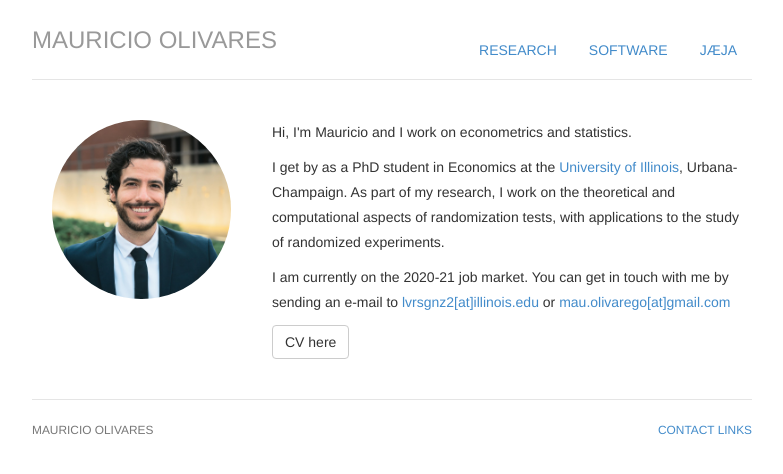
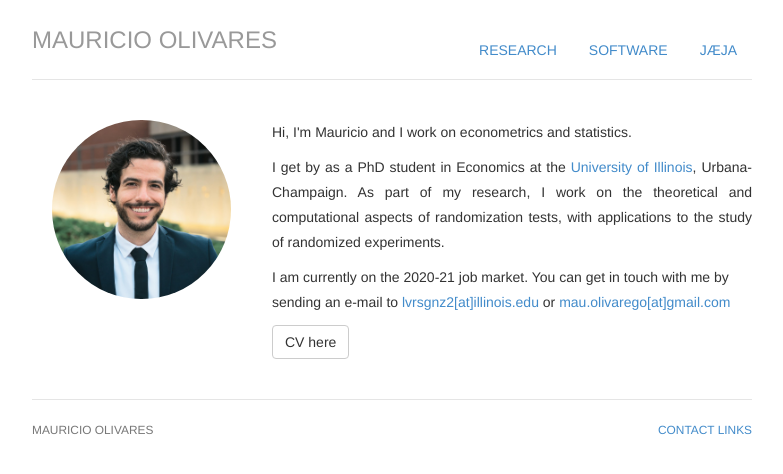
Before and after one commit to mauolivares/mauolivares.github.io, a Jekyll site: the page built from index.html, in a window 1280 px wide. Shown: the top 474 px of the page, without its empty margins (248-1031 px from the left). Built offline with Jekyll 4.4.1, drawn with Linux system fonts in a browser that asks for light colours.

Commit message:
home align text

```diff
--- a/index.html
+++ b/index.html
@@ -14,7 +14,7 @@ description: Mauricio Olivares is a PhD student in Economics at the University o
 	</div>
 	<div>
 	<p> Hi, I'm <span itemprop="name">Mauricio</span> and I work on econometrics and statistics.</p>
-	<p> I get by as a <span itemprop="title">PhD student in Economics</span> at <span itemprop="affiliation">the <a href="https://economics.illinois.edu/">University of Illinois</a></span>, <span itemprop="locality">Urbana-Champaign</span>.
+	<p align="justify"> I get by as a <span itemprop="title">PhD student in Economics</span> at <span itemprop="affiliation">the <a href="https://economics.illinois.edu/">University of Illinois</a></span>, <span itemprop="locality">Urbana-Champaign</span>.
 	    As part of my research, I work on the theoretical and computational aspects of randomization tests, with applications to the study of randomized experiments.
 	<p> I am currently on the 2020-21 job market. You can get in touch with me by sending an e-mail to <a href="mailto:lvrsgnz2@illinois.edu">lvrsgnz2[at]illinois.edu</a> or <a href="mailto:mau.olivarego@gmail.com">mau.olivarego[at]gmail.com</a>
 	<p><a href="/files/Vitae_Nov2020.pdf" class="btn btn-default pull-left" title="Download CV as PDF">CV here</a>
```
